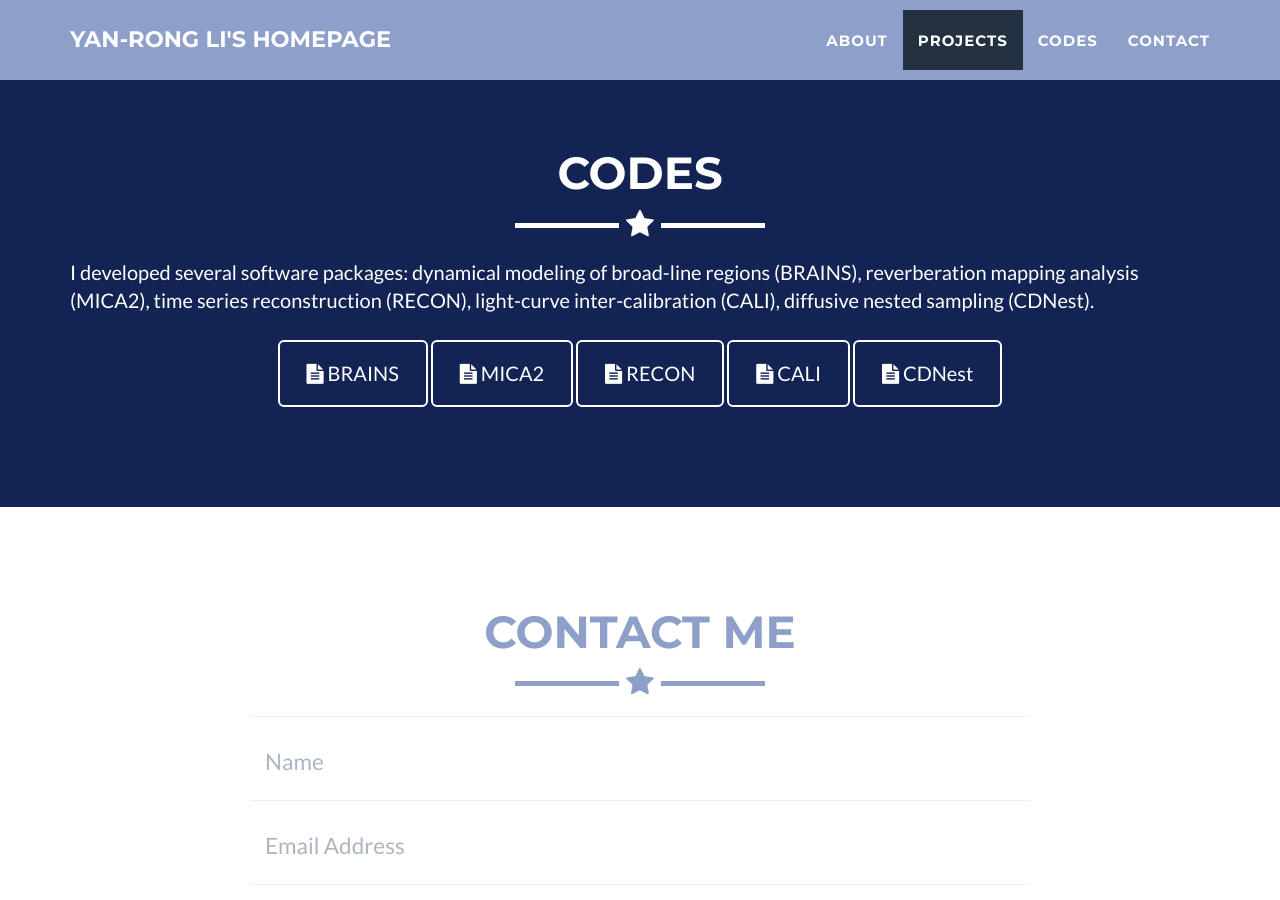
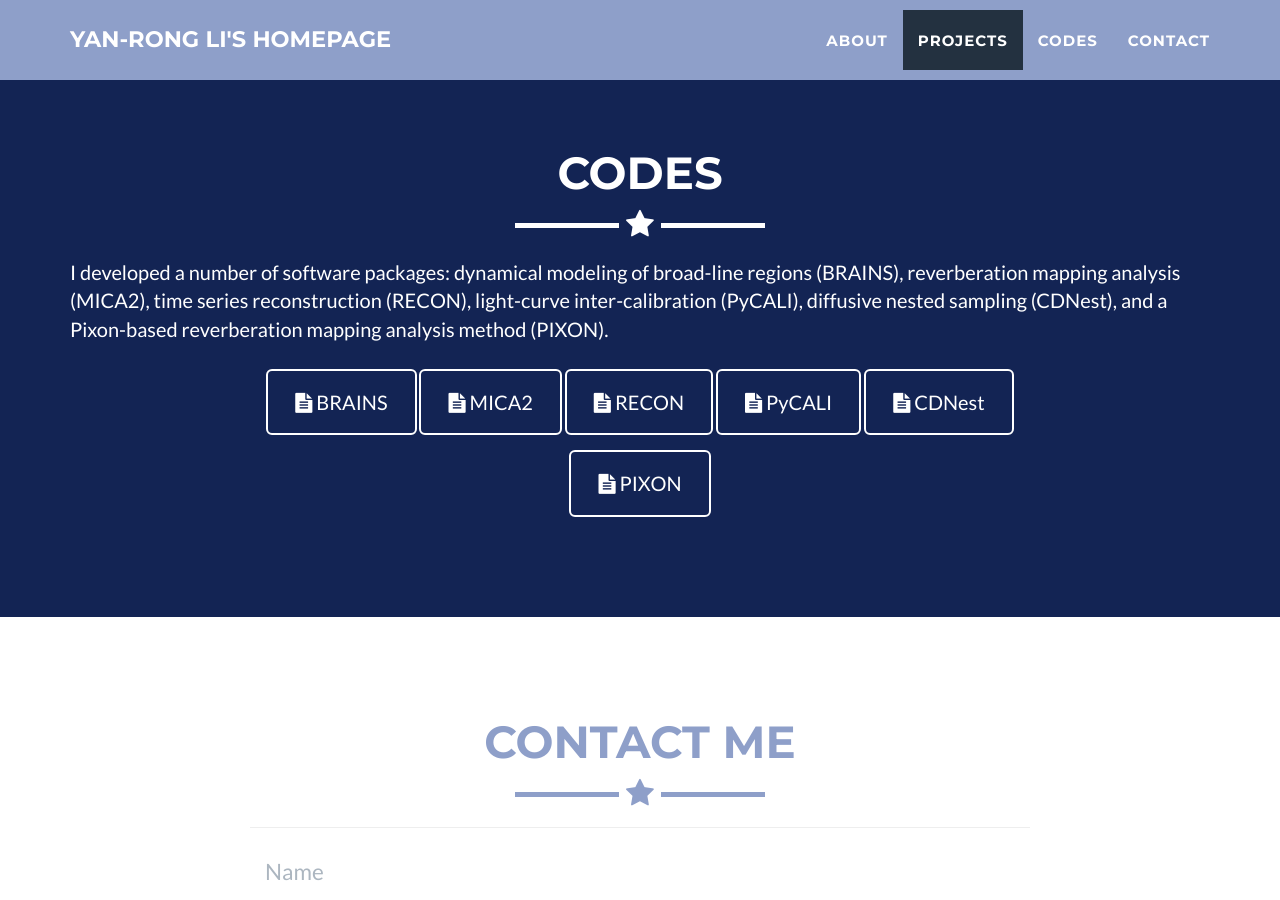
Before and after one commit to liyropt/liyropt.github.io, a Jekyll site: the page built from index.html, in a window 1280 px wide and 900 px high, scrolled down 2161 px. Built offline with Jekyll 4.4.1, drawn with Linux system fonts in a browser that asks for light colours.

Commit message:
update CV. add pixon.

```diff
--- a/_includes/codes.html
+++ b/_includes/codes.html
@@ -9,9 +9,10 @@
         </div>
         <div class="row">
             <div class="col-lg-12 test-center">
-                <p> I developed several software packages: dynamical modeling of broad-line regions (BRAINS),
+                <p> I developed a number of software packages: dynamical modeling of broad-line regions (BRAINS),
                     reverberation mapping analysis (MICA2), time series reconstruction (RECON),
-                    light-curve inter-calibration (CALI), diffusive nested sampling (CDNest). </p>
+                    light-curve inter-calibration (PyCALI), diffusive nested sampling (CDNest),
+                    and a Pixon-based reverberation mapping analysis method (PIXON). </p>
             </div>
             <div class="col-lg-8 col-lg-offset-2 text-center">
                 <a href="https://github.com/LiyrAstroph/BRAINS" class="btn btn-lg btn-outline">
@@ -23,11 +24,14 @@
                 <a href="https://github.com/LiyrAstroph/RECON" class="btn btn-lg btn-outline">
                     <i class="fa fa-file-text" aria-hidden="true"></i> RECON
                 </a>
-                <a href="https://github.com/LiyrAstroph/CALI" class="btn btn-lg btn-outline">
-                    <i class="fa fa-file-text" aria-hidden="true"></i> CALI
+                <a href="https://github.com/LiyrAstroph/PyCALI" class="btn btn-lg btn-outline">
+                    <i class="fa fa-file-text" aria-hidden="true"></i> PyCALI
                 </a>
                 <a href="https://github.com/LiyrAstroph/CDNest" class="btn btn-lg btn-outline">
                     <i class="fa fa-file-text" aria-hidden="true"></i> CDNest
+                </a>
+                <a href="https://github.com/LiyrAstroph/PIXON" class="btn btn-lg btn-outline">
+                    <i class="fa fa-file-text" aria-hidden="true"></i> PIXON
                 </a>
             </div>
         </div>
```
Also changed, not shown: 1 other file.
